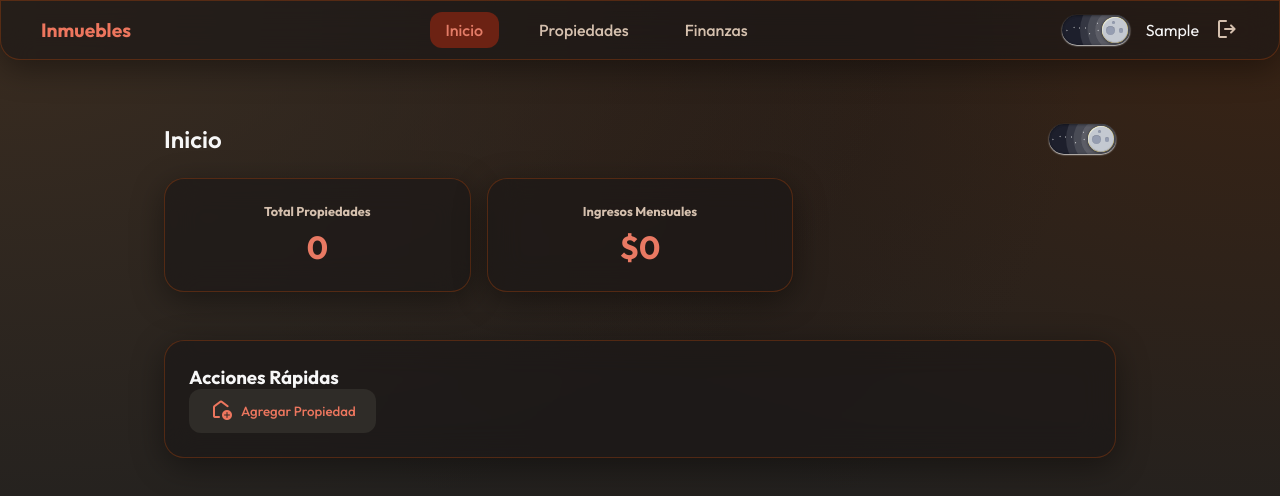
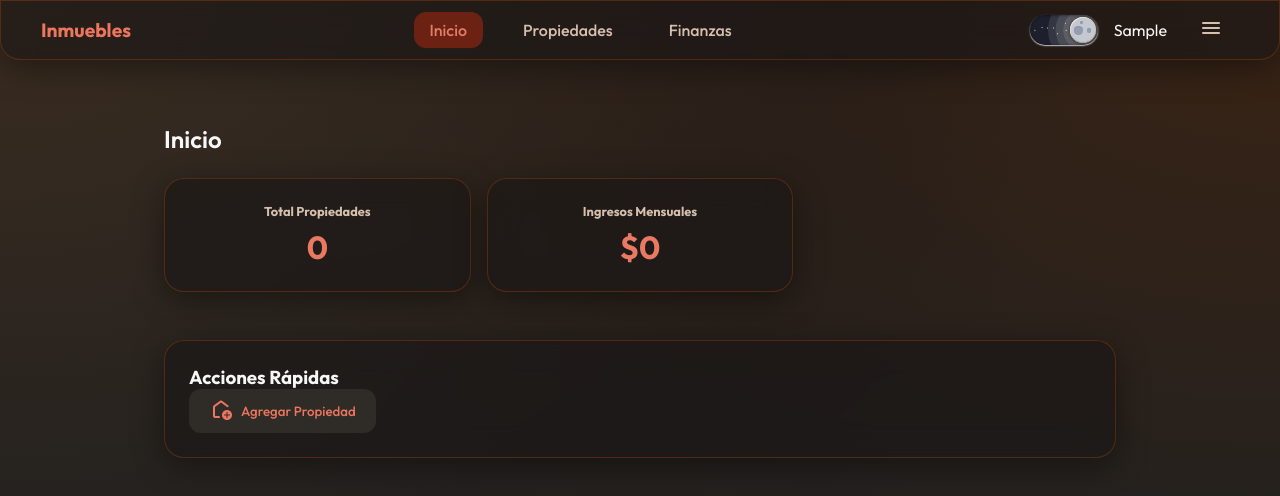
Before and after one commit to maximocirrin/app-alquileres-3.0, a plain HTML site: page index.html in a window 1280 px wide. Both pictures are taken after typing "Sample", "Sample123" into the empty fields and a click on the button "Ingresar". Drawn offline with nearby package versions, Linux system fonts and the light colour scheme.

Commit message:
arreglamos toggles duplicados

```diff
--- a/css/style.css
+++ b/css/style.css
@@ -544,6 +544,11 @@ input:focus, select:focus {
         cursor: pointer;
         color: var(--text-muted);
     }
+
+    /* Hide redundant toggle in view headers on desktop */
+    .view-header .theme-switch {
+        display: none;
+    }
 }
 
 /* Details Modal & Calendar */
--- a/index.html
+++ b/index.html
@@ -64,7 +64,7 @@
                         </div>
                     </label>
                     <span id="user-display-name">Usuario</span>
-                    <button id="logout-btn" class="icon-btn"><span class="material-symbols-rounded">logout</span></button>
+                    <button class="icon-btn nav-link" data-target="menu-view" title="Menú"><span class="material-symbols-rounded">menu</span></button>
                 </div>
             </header>
 
--- a/js/app.js
+++ b/js/app.js
@@ -78,7 +78,8 @@ const App = {
             App.state.currentUser = null;
             App.render();
         };
-        document.getElementById('logout-btn').addEventListener('click', handleLogout);
+        const logoutBtn = document.getElementById('logout-btn');
+        if (logoutBtn) logoutBtn.addEventListener('click', handleLogout);
         document.getElementById('mobile-logout-btn').addEventListener('click', handleLogout);
 
         // Theme Toggle (Menu Button)
```
